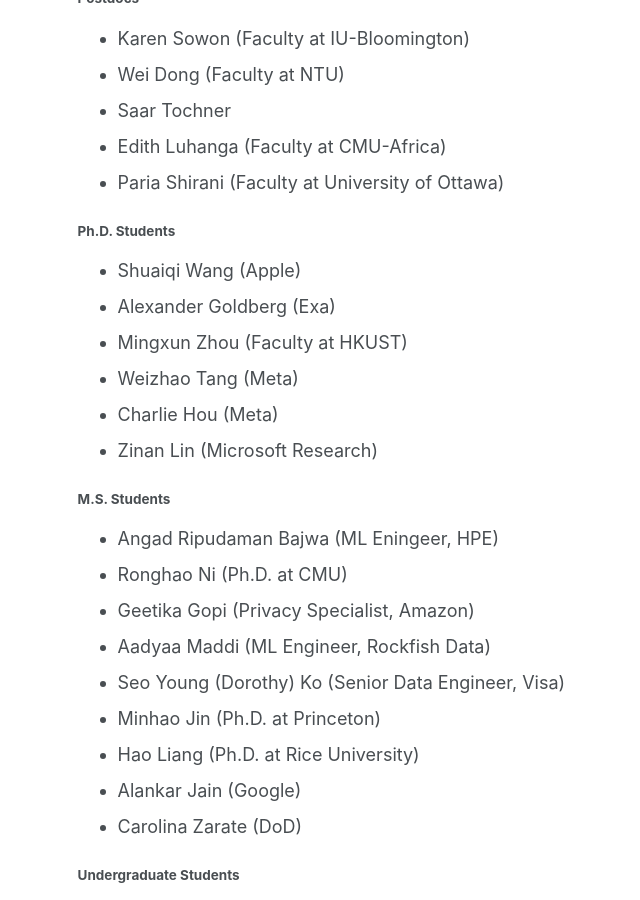
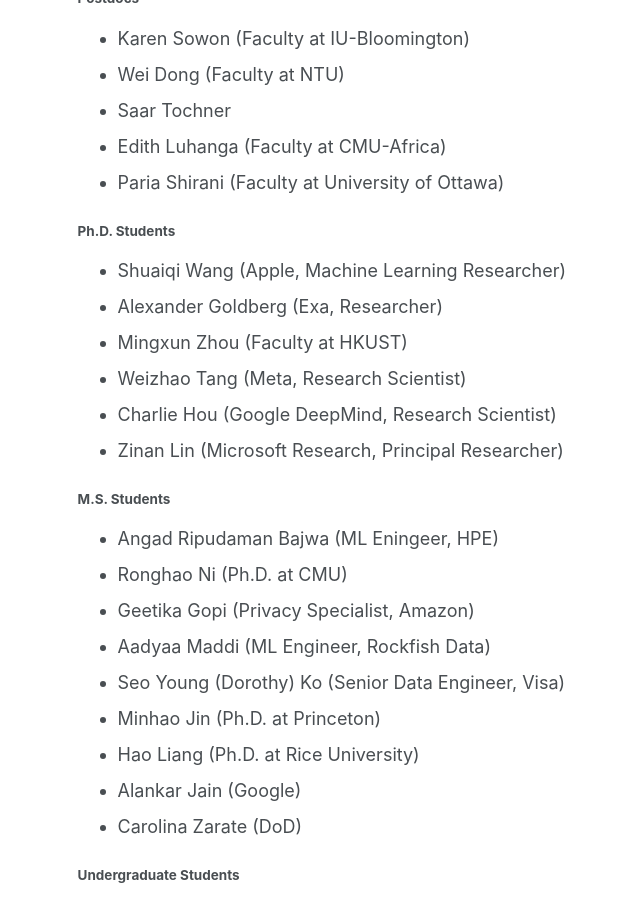
Before and after one commit to gfanti/gfanti.github.io, a Jekyll site: the page built from _pages/team.md, in a window 1280 px wide and 900 px high, scrolled down 1078 px. Shown: the whole window, without its empty margins (204-844 px from the left). Built offline with Jekyll 4.4.1, drawn with Linux system fonts in a browser that asks for light colours.

Commit message:
updated alumni positions

```diff
--- a/_pages/team.md
+++ b/_pages/team.md
@@ -49,12 +49,12 @@ I am fortunate to work with an incredibly talented and creative group of student
 * Paria Shirani (Faculty at University of Ottawa)
 
 #### Ph.D. Students
-* Shuaiqi Wang (Apple)
-* Alexander Goldberg (Exa)
+* Shuaiqi Wang (Apple, Machine Learning Researcher)
+* Alexander Goldberg (Exa, Researcher)
 * Mingxun Zhou (Faculty at HKUST)
-* Weizhao Tang (Meta)
-* Charlie Hou (Meta)
-* Zinan Lin (Microsoft Research)
+* Weizhao Tang (Meta, Research Scientist)
+* Charlie Hou (Google DeepMind, Research Scientist)
+* Zinan Lin (Microsoft Research, Principal Researcher)
 
 #### M.S. Students
 * Angad Ripudaman Bajwa (ML Eningeer, HPE)
```
